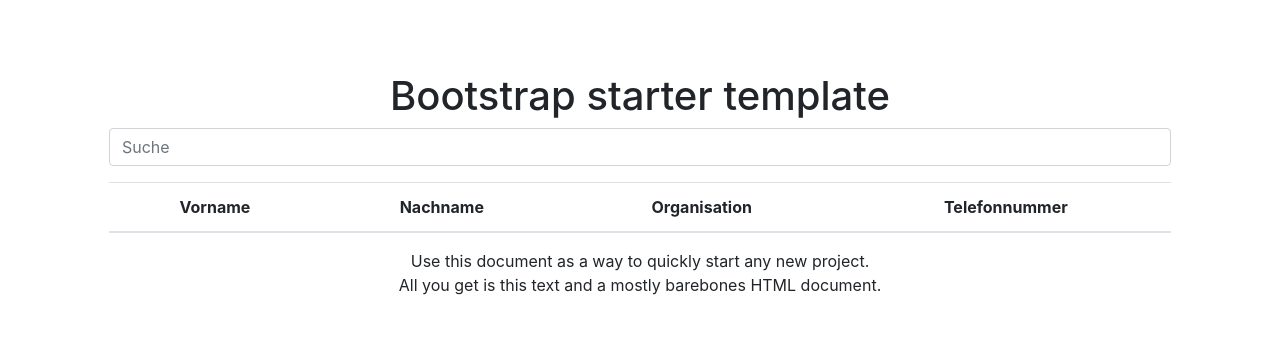
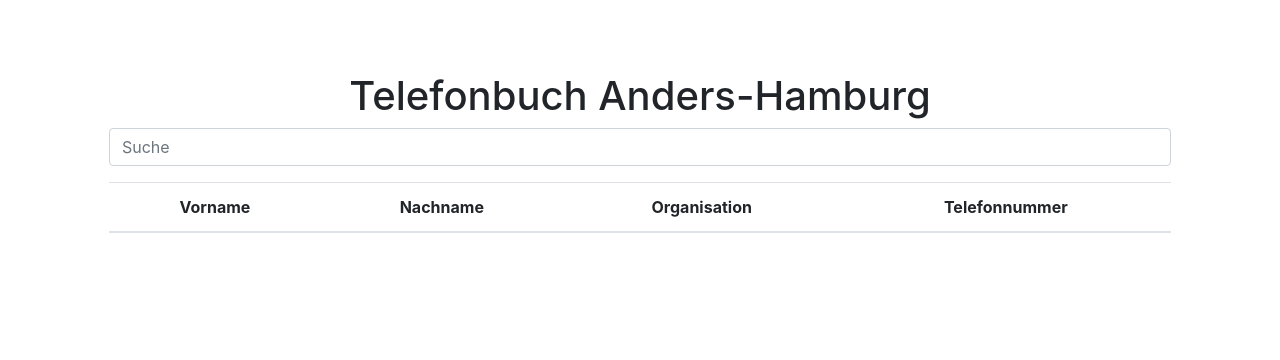
Before and after one commit to tabacha/ast-cti, a PHP site: page /?password=1 in a window 1280 px wide. Shown: the part 56-416 px from the top of the page. Run offline with PHP 8.4, Linux system fonts and the light colour scheme; data that the repository does not hold is empty; a stand-in replaces the project's code that opens the database connection; some libraries are stand-ins or nearby versions.

Commit message:
Texte angepasst

```diff
--- a/index.php
+++ b/index.php
@@ -58,12 +58,12 @@
 
 <main role="main" class="container">
   <div class="starter-template">
-    <h1>Bootstrap starter template</h1>
+    <h1>Telefonbuch Anders-Hamburg</h1>
     <input class="form-control mr-sm-2" name="search" type="text" placeholder="Suche" aria-label="Suche">
 
     <p class="lead">
 
-                     <table class="table">
+    <table class="table">
   <thead>
     <tr>
       <th scope="col">Vorname</th>
@@ -75,7 +75,6 @@
   <tbody id="telBody" >
   </tbody>
 </table>
-Use this document as a way to quickly start any new project.<br> All you get is this text and a mostly barebones HTML document.
 </p>
   </div>
 
```
